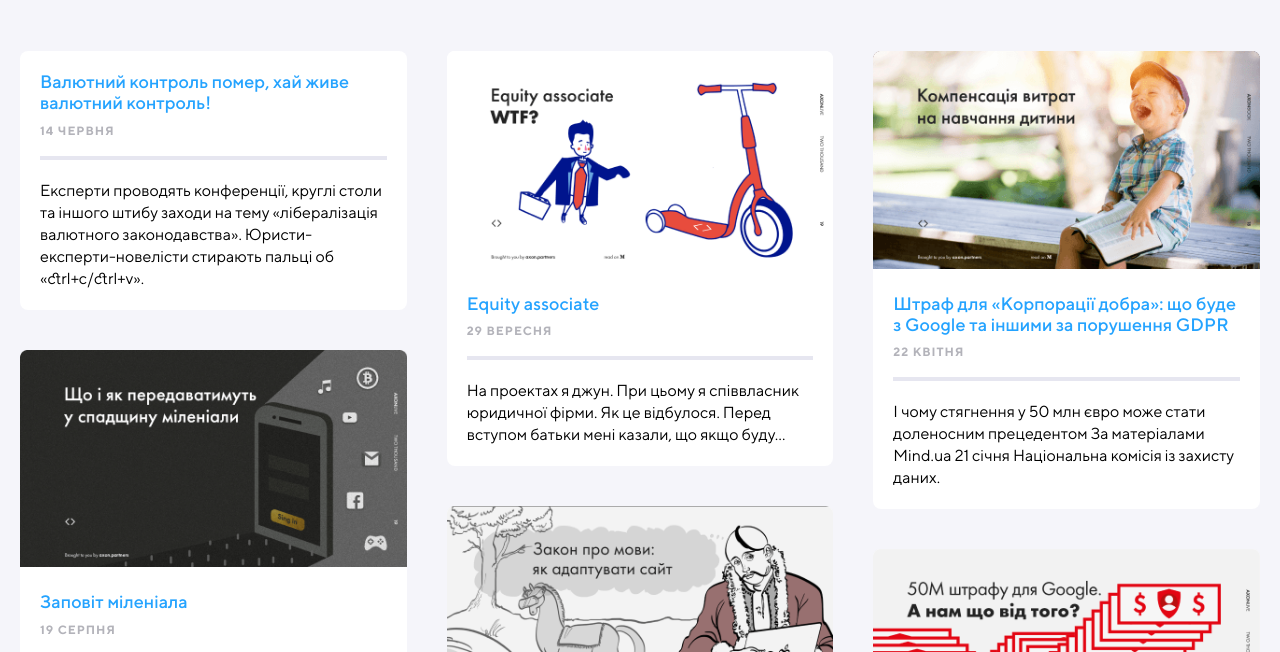
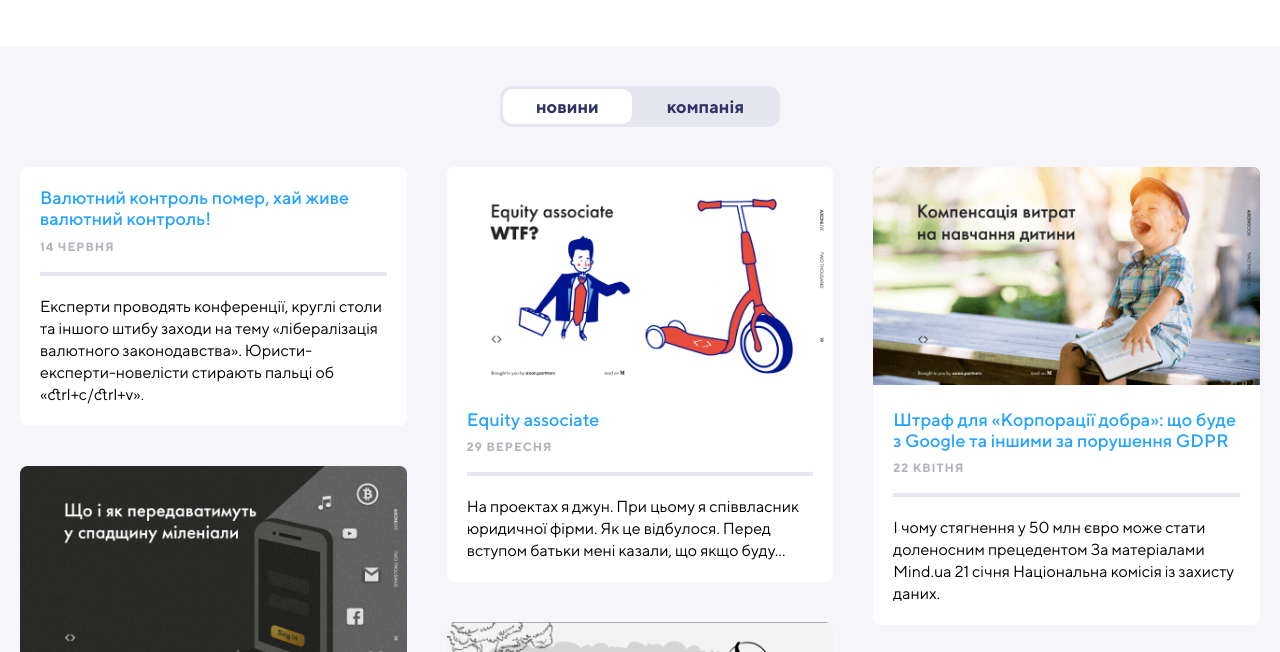
Before and after one commit to andrew221b/final_project, a website: page pages/publications/publications.html in a window 1280 px wide. Shown: the part 124-776 px from the top of the page. Drawn offline with nearby package versions, Linux system fonts and the light colour scheme; files whose address does not match are found by name.

Commit message:
add switcher

```diff
--- a/assets/js/main.js
+++ b/assets/js/main.js
@@ -64,3 +64,60 @@ setInterval(() => {
 descriptionsList.forEach(el => heightsArr.push(el.clientHeight));
 heightMax = Math.max(...heightsArr);
 descriptionsList.forEach(el => el.style.height = `${heightMax}px`);
+
+
+
+
+class Switch {
+  constructor(
+    selector,
+    { highlightClass = "topics__switch-highlight", activeClass = "is-active" } = {}
+  ) {
+    this.activeClass = activeClass;
+    this.element = document.querySelector(selector);
+    this.buttons = this.element.querySelectorAll(".topics__switch-btn");
+    this.highlight = this.element.querySelector(`.${highlightClass}`);
+    this.activeBtn = this.element.querySelector(`topics__switch-btn.${this.activeClass}`);
+
+    if (!this.activeBtn) {
+      this.activeBtn = this.buttons[0];
+      this.activeBtn.classList.add(this.activeClass);
+    }
+
+    this._highlight();
+    this._addEvents();
+  }
+
+  _highlight() {
+    const w = this.activeBtn.offsetWidth;
+    const x = this.activeBtn.offsetLeft;
+
+    this.highlight.style.width = `${w}px`;
+    this.highlight.style.transform = `translateX(${x}px)`;
+  }
+
+  _dispatchEvent() {
+    this.element.dispatchEvent(
+      new CustomEvent("change", { detail: this.activeBtn.dataset.value })
+    );
+  }
+
+  _addEvents() {
+    [].forEach.call(this.buttons, btn =>
+      btn.addEventListener("click", e => {
+        if (this.activeBtn === e.target) return;
+
+        this.activeBtn.classList.remove(this.activeClass);
+        this.activeBtn = e.target;
+        this.activeBtn.classList.add(this.activeClass);
+
+        this._highlight();
+        this._dispatchEvent();
+      })
+    );
+  }
+}
+
+const mySwitch = new Switch(".topics__switch");
+
+mySwitch.element.addEventListener("change", e => console.log(e.detail));
--- a/assets/scss/pages/home/main/_topics.scss
+++ b/assets/scss/pages/home/main/_topics.scss
@@ -12,6 +12,7 @@
 
     &--page {
       height: 100%;
+      margin-top: 59px;
     }
 
     &::after {
@@ -188,3 +189,55 @@
     }
   }
 }
+
+.topics__switcher {
+  display: flex;
+  justify-content: center;
+  align-items: center;
+  padding-top: 16px;
+}
+
+.topics__switch {
+  display: inline-flex;
+  position: relative;
+  padding: 3px;
+  border-radius: 12px;
+  background: $color-grey-sep;
+  gap: 2px;
+
+  &-highlight {
+    width: 50%;
+    position: absolute;
+    top: 3px;
+    left: 0;
+    bottom: 3px;
+    background: $color-white;
+    border-radius: 10px;
+    transition: .3s;
+  }
+}
+
+button {
+  position: relative;
+  padding: 7px 33px;
+  font-weight: bold;
+  font-size: 18px;
+  line-height: 21px;
+  color: $color-main;
+  background: none;
+  border-radius: 50px;
+  border: 0;
+  outline: none;
+  transition: .3s;
+  cursor: pointer;
+
+&:hover,
+&:focus {
+  background: $color-grey-bg;
+border-radius: 10px;
+}
+
+  &.is-active {
+    background: $color-white;
+  }
+}
--- a/pages/publications/publications.html
+++ b/pages/publications/publications.html
@@ -81,6 +81,14 @@
 
     <section class="topics topics--page">
       <div class="container">
+
+        <div class="topics__switcher">
+          <div class="topics__switch">
+            <div class="topics__switch-highlight"></div>
+            <button class="topics__switch-btn">новини</button>
+            <button class="topics__switch-btn">компанія</button>
+          </div>
+        </div>
 
 
         <div class="topics__layout">
@@ -287,12 +295,10 @@
             </div>
           </div>
         </div>
-      </div>
 
-
-
-      <div class="topics__action">
-        <div class="topics__btn">Ще публікації</div>
+        <div class="topics__action">
+          <div class="topics__btn">Ще публікації</div>
+        </div>
       </div>
       </div>
     </section>
```
Also changed, not shown: pages/services/services_item.html (+39 -23 lines), assets/css/style.css.
